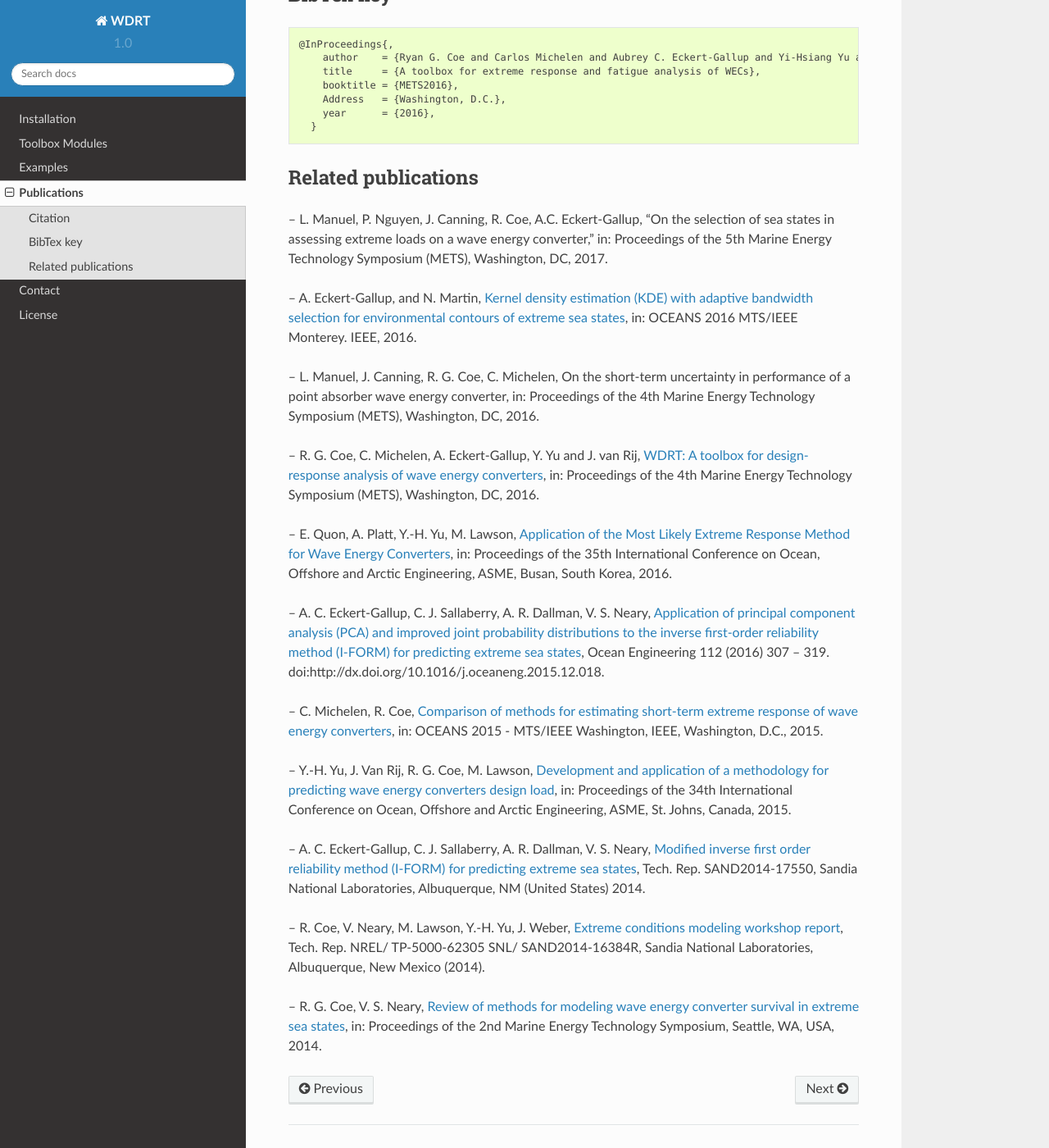
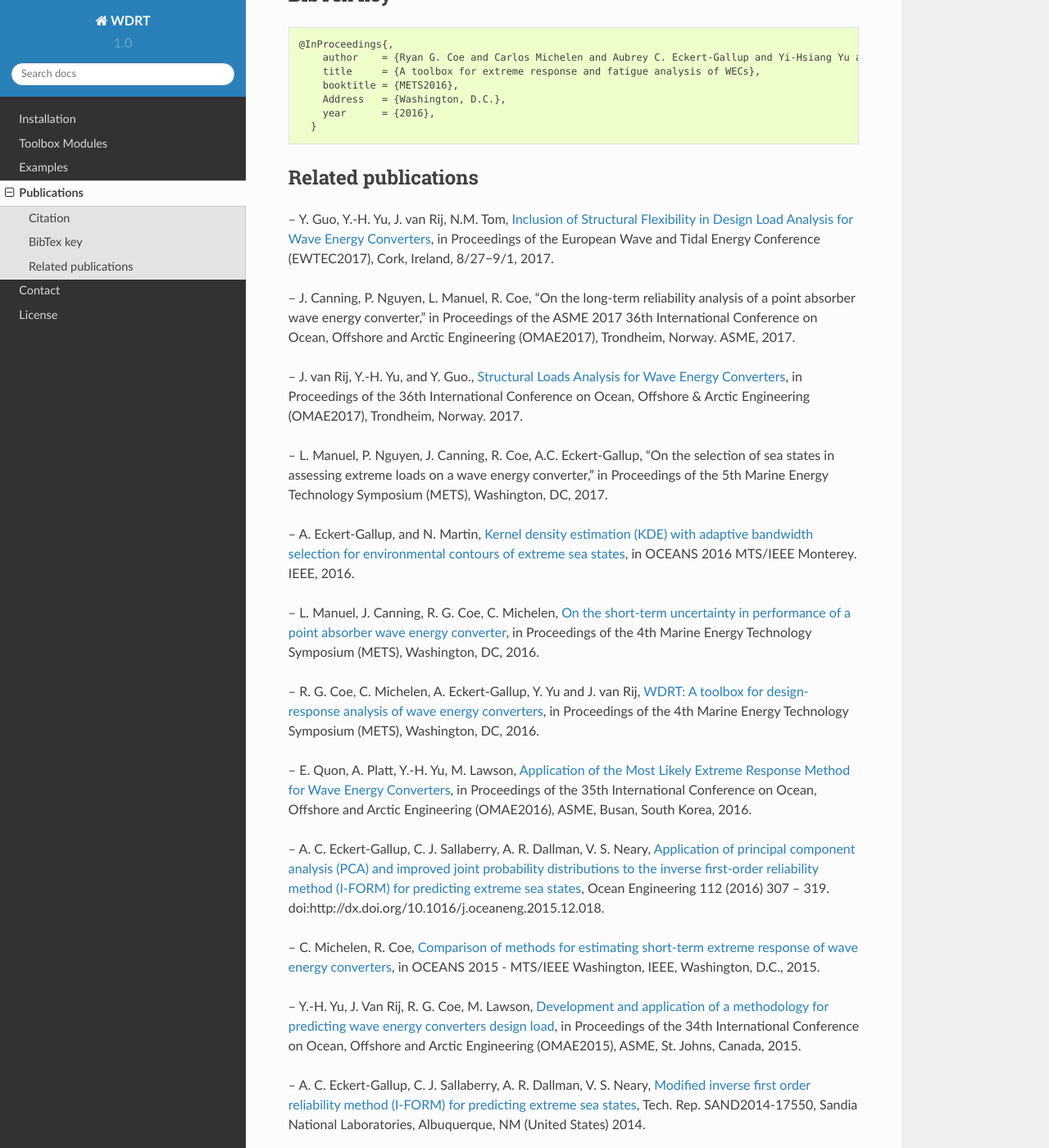
Before and after one commit to WEC-Sim/WDRT, a Sphinx documentation site: the page built from doc/publications.rst, in a window 1280 px wide and 1400 px high, scrolled down 402 px. Shown: the whole window at 82% size. Built offline with Sphinx 7.4.7 and the Read the Docs theme 2.0.0, drawn with Linux system fonts in a browser that asks for light colours; some of the changed text lies outside the part shown.

Commit message:
add publications from summer

```diff
--- a/doc/publications.rst
+++ b/doc/publications.rst
@@ -29,24 +29,30 @@ BibTex key
 Related publications
 --------------------
 
--- L. Manuel, P. Nguyen, J. Canning, R. Coe, A.C. Eckert-Gallup, “On the selection of sea states in assessing extreme loads on a wave energy converter,” in: Proceedings of the 5th Marine Energy Technology Symposium (METS), Washington, DC, 2017.
+-- Y. Guo, Y.-H. Yu, J. van Rij, N.M. Tom, `Inclusion of Structural Flexibility in Design Load Analysis for Wave Energy Converters <https://www.nrel.gov/docs/fy17osti/68923.pdf>`_, in Proceedings of the European Wave and Tidal Energy Conference (EWTEC2017), Cork, Ireland, 8/27−9/1, 2017.
 
--- A. Eckert-Gallup, and N. Martin, `Kernel density estimation (KDE) with adaptive bandwidth selection for environmental contours of extreme sea states <http://ieeexplore.ieee.org/abstract/document/7761150/>`_, in: OCEANS 2016 MTS/IEEE Monterey. IEEE, 2016.
+-- J. Canning, P. Nguyen, L. Manuel, R. Coe, "On the long-term reliability analysis of a point absorber wave energy converter,” in Proceedings of the ASME 2017 36th International Conference on Ocean, Offshore and Arctic Engineering (OMAE2017), Trondheim, Norway. ASME, 2017.
 
--- L. Manuel, J. Canning, R. G. Coe, C. Michelen, On the short-term uncertainty in performance of a point absorber wave energy converter, in: Proceedings of the 4th Marine Energy Technology Symposium (METS), Washington, DC, 2016.
+-- J. van Rij, Y.-H. Yu, and Y. Guo., `Structural Loads Analysis for Wave Energy Converters <https://www.nrel.gov/docs/fy17osti/68048.pdf>`_, in Proceedings of the 36th International Conference on Ocean, Offshore & Arctic Engineering (OMAE2017), Trondheim, Norway. 2017.
 
--- R. G. Coe, C. Michelen, A. Eckert-Gallup, Y. Yu and J. van Rij, `WDRT: A toolbox for design-response analysis of wave energy converters <https://www.researchgate.net/publication/308794966_WDRT_A_Toolbox_for_design-response_analysis_of_wave_energy_converters>`_, in: Proceedings of the 4th Marine Energy Technology Symposium (METS), Washington, DC, 2016.
+-- L. Manuel, P. Nguyen, J. Canning, R. Coe, A.C. Eckert-Gallup, “On the selection of sea states in assessing extreme loads on a wave energy converter,” in Proceedings of the 5th Marine Energy Technology Symposium (METS), Washington, DC, 2017.
 
--- E. Quon, A. Platt, Y.-H. Yu, M. Lawson, `Application of the Most Likely Extreme Response Method for Wave Energy Converters <http://www.nrel.gov/docs/fy16osti/65926.pdf>`_, in: Proceedings of the 35th International Conference on Ocean, Offshore and Arctic Engineering, ASME, Busan, South Korea, 2016.
+-- A. Eckert-Gallup, and N. Martin, `Kernel density estimation (KDE) with adaptive bandwidth selection for environmental contours of extreme sea states <http://ieeexplore.ieee.org/abstract/document/7761150/>`_, in OCEANS 2016 MTS/IEEE Monterey. IEEE, 2016.
+
+-- L. Manuel, J. Canning, R. G. Coe, C. Michelen, `On the short-term uncertainty in performance of a point absorber wave energy converter <https://pdfs.semanticscholar.org/be19/dbd17fa190aa44f401919583034b89752c79.pdf>`_, in Proceedings of the 4th Marine Energy Technology Symposium (METS), Washington, DC, 2016.
+
+-- R. G. Coe, C. Michelen, A. Eckert-Gallup, Y. Yu and J. van Rij, `WDRT: A toolbox for design-response analysis of wave energy converters <https://www.researchgate.net/publication/308794966_WDRT_A_Toolbox_for_design-response_analysis_of_wave_energy_converters>`_, in Proceedings of the 4th Marine Energy Technology Symposium (METS), Washington, DC, 2016.
+
+-- E. Quon, A. Platt, Y.-H. Yu, M. Lawson, `Application of the Most Likely Extreme Response Method for Wave Energy Converters <http://www.nrel.gov/docs/fy16osti/65926.pdf>`_, in Proceedings of the 35th International Conference on Ocean, Offshore and Arctic Engineering (OMAE2016), ASME, Busan, South Korea, 2016.
 
 -- A. C. Eckert-Gallup, C. J. Sallaberry, A. R. Dallman, V. S. Neary, `Application of principal component analysis (PCA) and improved joint probability distributions to the inverse first-order reliability method (I-FORM) for predicting extreme sea states <http://www.sciencedirect.com/science/article/pii/S0029801815006721>`_, Ocean Engineering 112 (2016) 307 – 319. doi:http://dx.doi.org/10.1016/j.oceaneng.2015.12.018.
 
--- C. Michelen, R. Coe, `Comparison of methods for estimating short-term extreme response of wave energy converters <http://ieeexplore.ieee.org/document/7401878/>`_, in: OCEANS 2015 - MTS/IEEE Washington, IEEE, Washington, D.C., 2015.
+-- C. Michelen, R. Coe, `Comparison of methods for estimating short-term extreme response of wave energy converters <http://ieeexplore.ieee.org/document/7401878/>`_, in OCEANS 2015 - MTS/IEEE Washington, IEEE, Washington, D.C., 2015.
 
--- Y.-H. Yu, J. Van Rij, R. G. Coe, M. Lawson, `Development and application of a methodology for predicting wave energy converters design load <http://proceedings.asmedigitalcollection.asme.org/proceeding.aspx?articleID=2465994>`_, in: Proceedings of the 34th International Conference on Ocean, Offshore and Arctic Engineering, ASME, St. Johns, Canada, 2015.
+-- Y.-H. Yu, J. Van Rij, R. G. Coe, M. Lawson, `Development and application of a methodology for predicting wave energy converters design load <http://proceedings.asmedigitalcollection.asme.org/proceeding.aspx?articleID=2465994>`_, in Proceedings of the 34th International Conference on Ocean, Offshore and Arctic Engineering (OMAE2015), ASME, St. Johns, Canada, 2015.
 
 -- A. C. Eckert-Gallup, C. J. Sallaberry, A. R. Dallman, V. S. Neary, `Modified inverse first order reliability method (I-FORM) for predicting extreme sea states <https://www.google.com/url?sa=t&rct=j&q=&esrc=s&source=web&cd=1&cad=rja&uact=8&ved=0CCMQFjAAahUKEwiShYidmcLIAhVIlIgKHe6tAsw&url=http%3A%2F%2Fprod.sandia.gov%2Ftechlib%2Faccess-control.cgi%2F2014%2F1417550.pdf&usg=AFQjCNGaXmRbm0SvIS3zrIxd0z14q3BVYg&sig2=cLHjej-znRIW3fIIGlh5_Q>`_, Tech. Rep. SAND2014-17550, Sandia National Laboratories, Albuquerque, NM (United States) 2014.
 
 -- R. Coe, V. Neary, M. Lawson, Y.-H. Yu, J. Weber, `Extreme conditions modeling workshop report <http://prod-http-80-800498448.us-east-1.elb.amazonaws.com/w/images/8/81/WEC_Extreme_Conditions_Modeling_Workshop_Report.pdf>`_, Tech. Rep. NREL/ TP-5000-62305 SNL/ SAND2014-16384R, Sandia National Laboratories, Albuquerque, New Mexico (2014).
 
--- R. G. Coe, V. S. Neary, `Review of methods for modeling wave energy converter survival in extreme sea states <http://vtechworks.lib.vt.edu/bitstream/handle/10919/49221/101-Coe.pdf?sequence=1&isAllowed=y>`_, in: Proceedings of the 2nd Marine Energy Technology Symposium, Seattle, WA, USA, 2014.
+-- R. G. Coe, V. S. Neary, `Review of methods for modeling wave energy converter survival in extreme sea states <http://vtechworks.lib.vt.edu/bitstream/handle/10919/49221/101-Coe.pdf?sequence=1&isAllowed=y>`_, in Proceedings of the 2nd Marine Energy Technology Symposium, Seattle, WA, USA, 2014.
```
